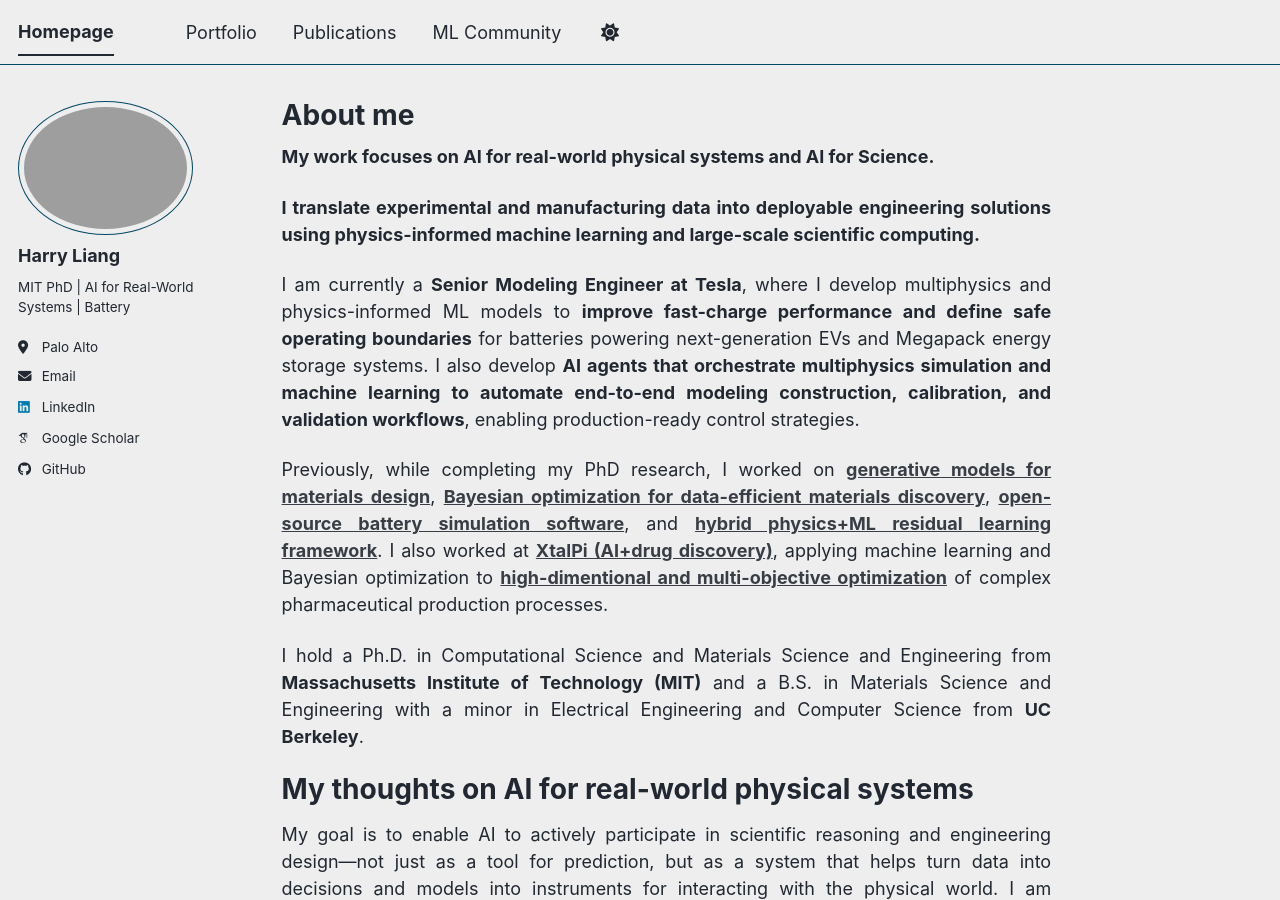
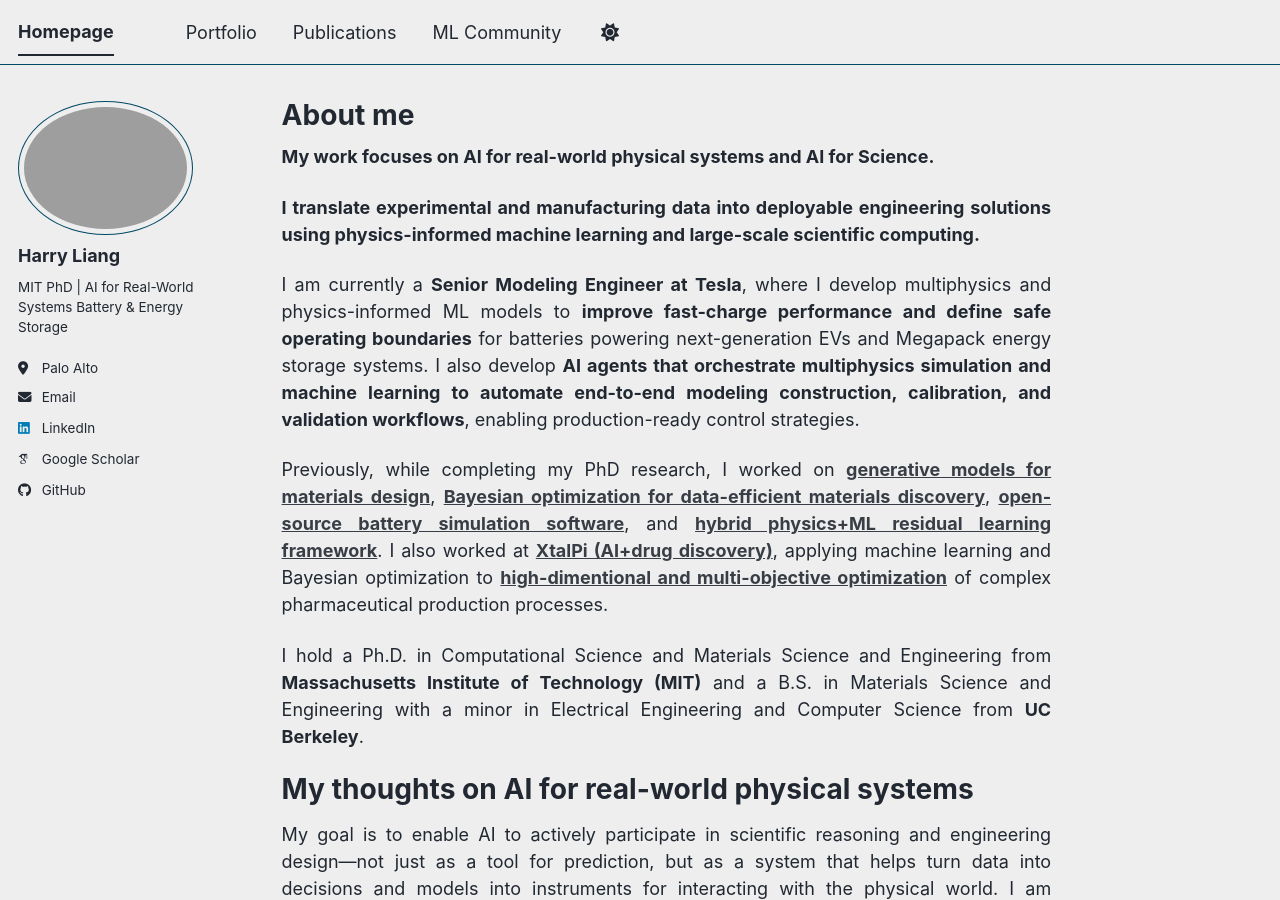
Before and after one commit to HarryQL/HarryQL.github.io, a Jekyll site: the page built from _pages/about.md, in a window 1280 px wide and 900 px high. Built offline with Jekyll 4.4.1, drawn with Linux system fonts in a browser that asks for light colours; some web fonts are replaced; a script bundle is joined from its source files by our own code; library files that are not in the unit come from our copies.

Commit message:
Update _config.yml

```diff
--- a/_config.yml
+++ b/_config.yml
@@ -27,7 +27,7 @@
   avatar           : "Harry_Liang_photo.jpeg"
   name             : "Harry Liang"
   pronouns         : # example: "she/her"
-  bio              : "MIT PhD | AI for Real-World Systems | Battery"
+  bio              : "MIT PhD | AI for Real-World Systems   Battery & Energy Storage"
   location         : "Palo Alto"
   employer         : # URL
   uri              : # URL
```
